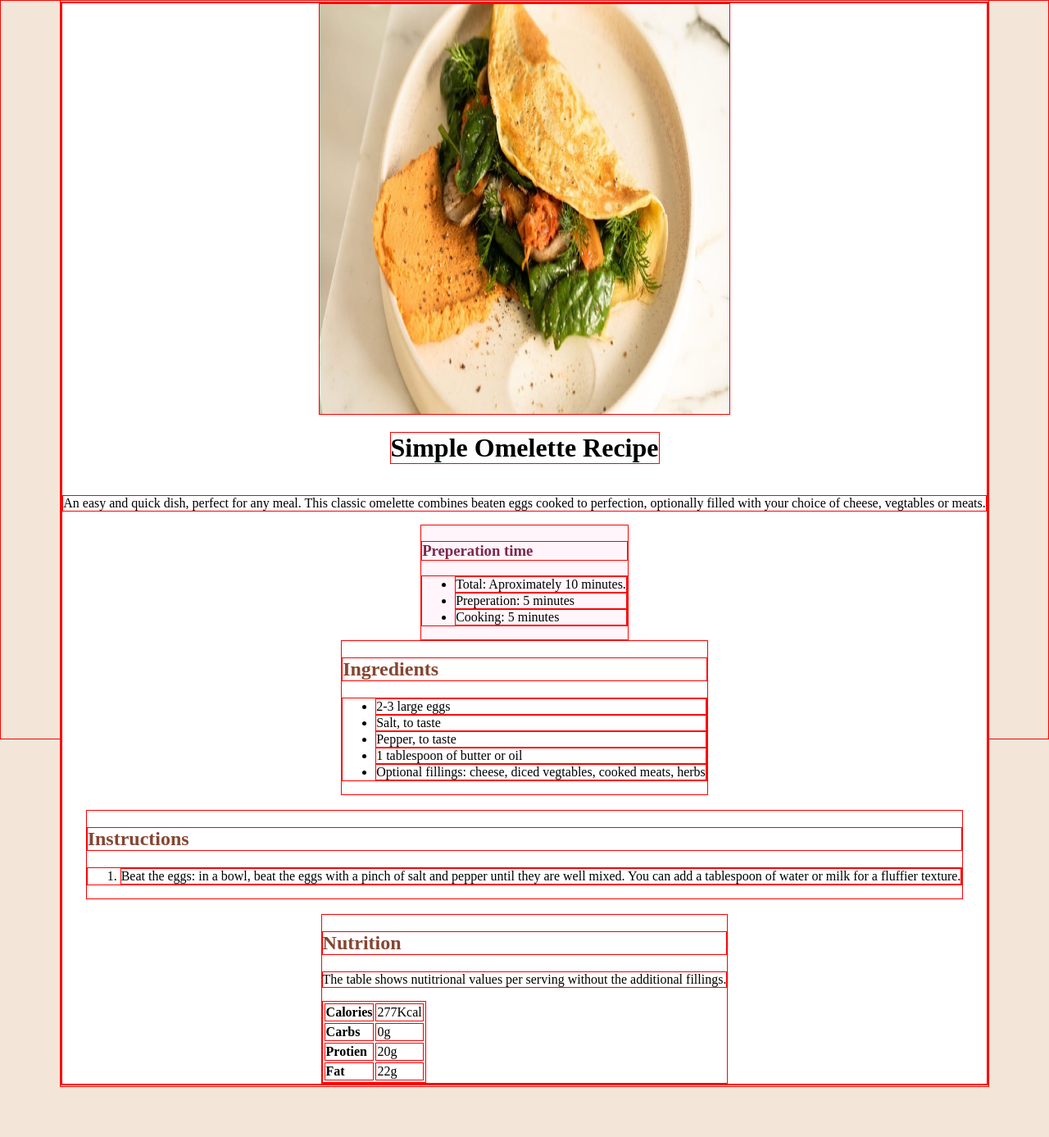
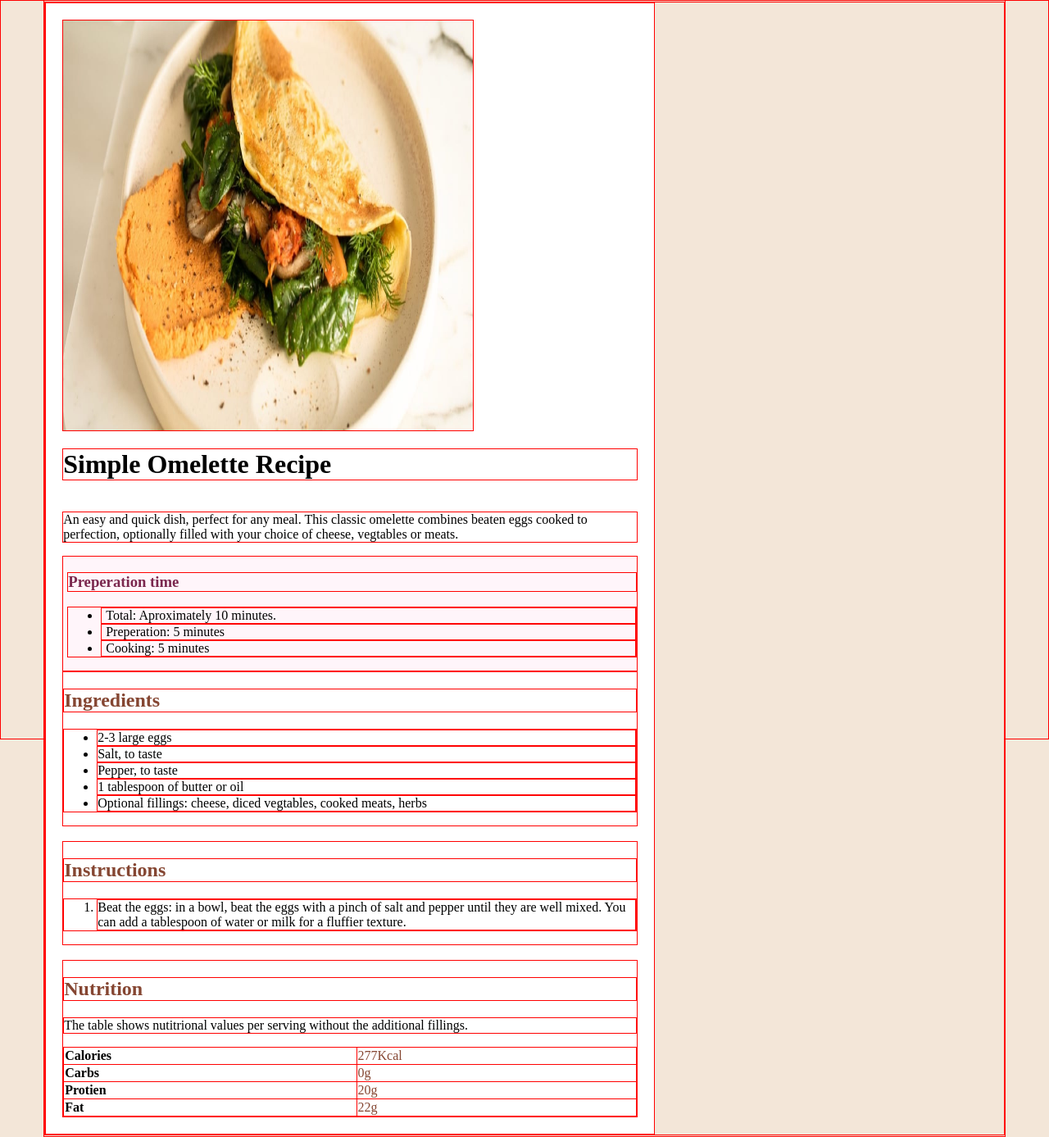
Before and after one commit to wotanut/frontend-mentor, a Jekyll site: the page recipe/index.html, which Jekyll copies as it is, in a window 1280 px wide. Shown: the whole page at 82% size. Built offline with Jekyll 4.4.1, drawn with Linux system fonts in a browser that asks for light colours; some web fonts are replaced; before the commit the page ends 1326 px from its top, so only the background shows below that.

Commit message:
Basic styling for the table
and some other stuff

```diff
--- a/recipe/css/styles.css
+++ b/recipe/css/styles.css
@@ -28,9 +28,10 @@ body,
 html {
   margin: 0;
   height: 100%;
+  background-color: var(--Stone-100);
   display: grid;
+  grid-template-columns: 1fr auto;
   place-items: center;
-  background-color: var(--Stone-100);
 }
 
 h2 {
@@ -43,18 +44,22 @@ h2 {
 
 .time {
   background-color: var(--Rose-50);
+  padding-left: 5px;
 }
 
 /* No need to be this specific but for extra saftey imo */
-.time > .prep {
+.time>.prep {
   color: var(--Rose-800);
 }
 
 .card {
+  /* margin-top: 10%; */
+  max-width: 60%;
   background-color: var(--White);
   display: flex;
   flex-direction: column;
-  align-items: center;
+  align-items: left;
+  padding: 20px;
   text-align: left;
 }
 
@@ -62,3 +67,23 @@ h2 {
   height: 500px;
   width: 500px;
 }
+
+/* Only NOW do I realise I could've done this in grid, possibly much easier */
+table {
+  border: none;
+  border-collapse: collapse; /* http://www.w3.org/TR/CSS2/tables.html#borders */
+  width: 100%;
+}
+
+td {
+  color: var(--Brown-800);
+  font-weight: 400;
+  /* FIXME: Doesn't seem right */
+}
+
+tr {
+  border-bottom: solid 1px black;
+}
+
+
+@media screen {}
```
